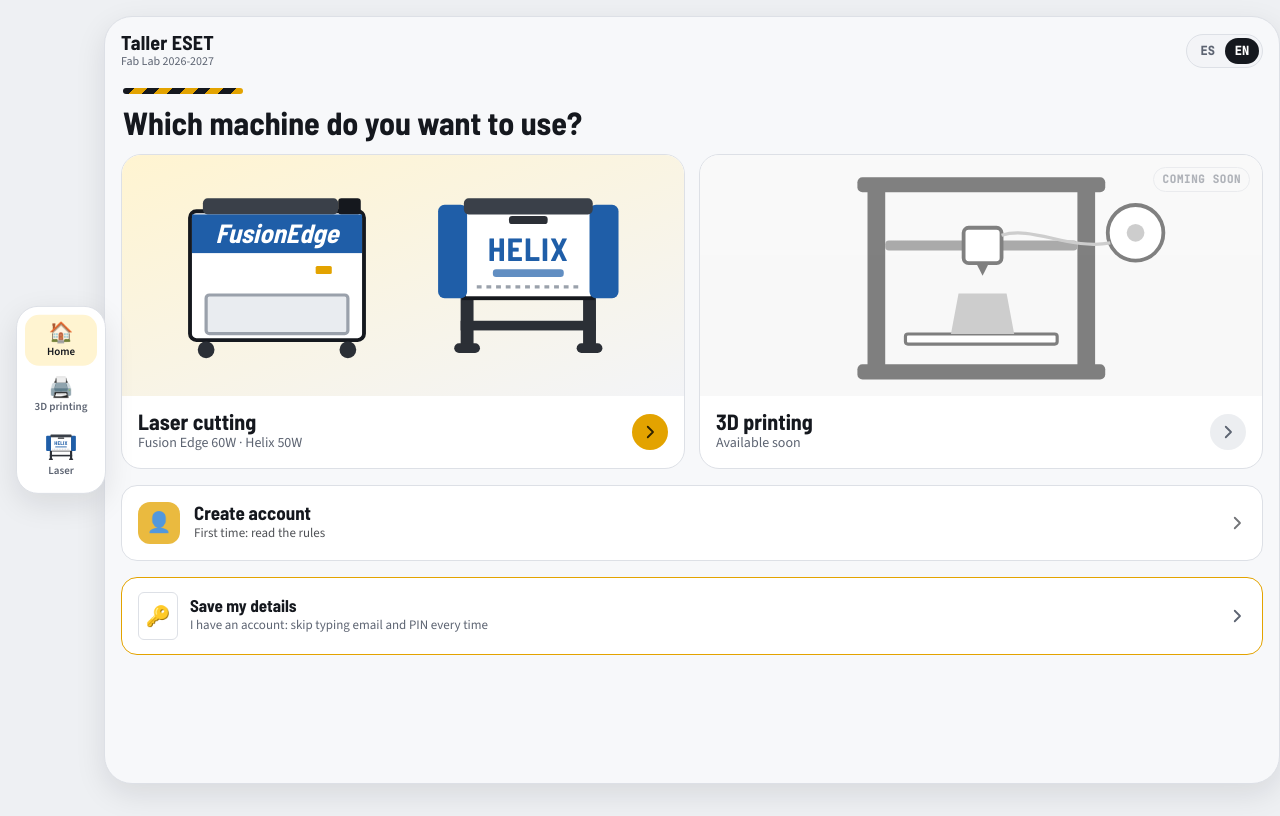
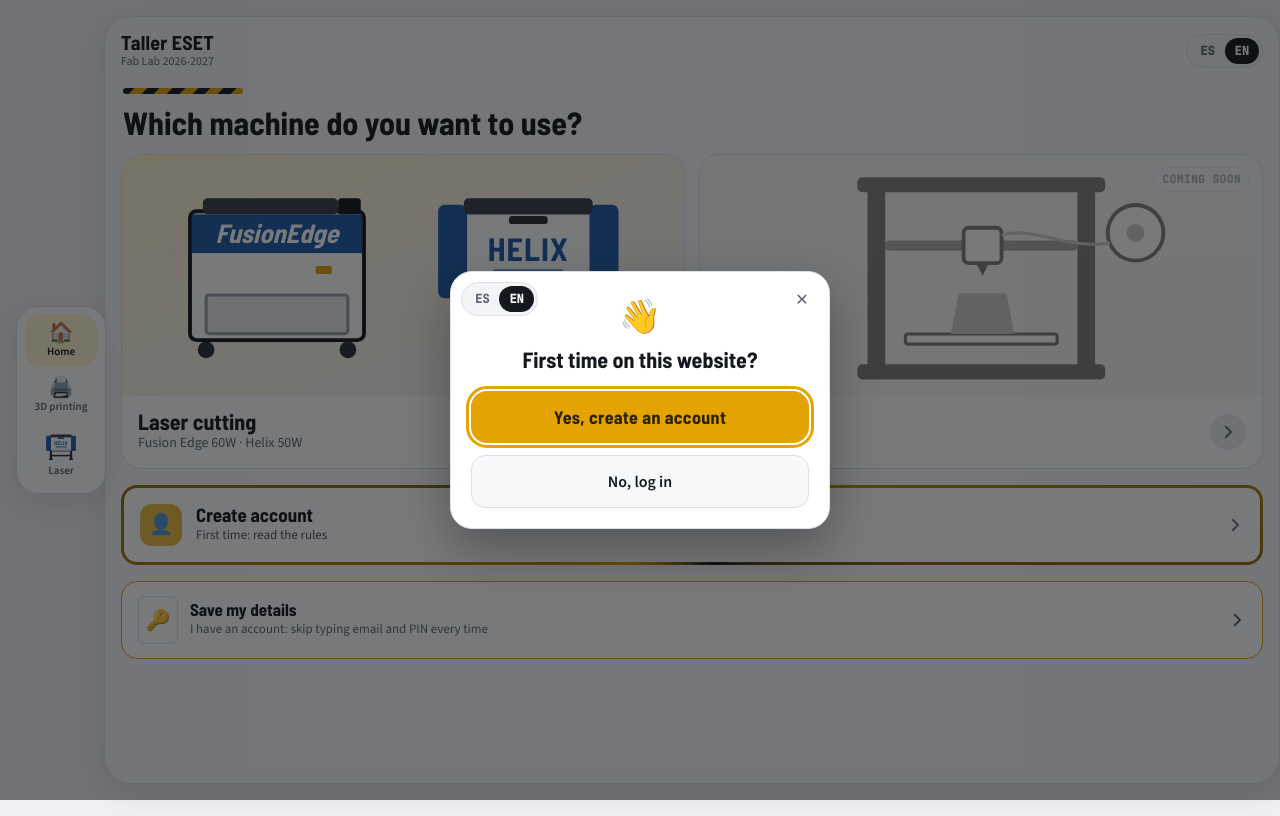
Before and after one commit to fablabuchceu/CEU_FABLAB, a plain HTML site: page index.html in a window 1280 px wide. Drawn offline with nearby package versions, Linux system fonts and the light colour scheme.

Commit message:
feat: first-visit popup on Inicio (crear cuenta / ingresar usuario, ES/EN switch) and animated border on Crear cuenta
Co-Authored-By: Claude Opus 5.5 <noreply@anthropic.com>

```diff
--- a/index.html
+++ b/index.html
@@ -8,7 +8,7 @@
 <title>Taller ESET - Reservas</title>
 <link rel="preconnect" href="https://fonts.googleapis.com">
 <link rel="stylesheet" href="https://fonts.googleapis.com/css2?family=Barlow+Semi+Condensed:wght@500;600;700&family=Source+Sans+3:wght@400;600;700&family=JetBrains+Mono:wght@400;500&display=swap">
-<link rel="stylesheet" href="styles.css?v=20261116e">
+<link rel="stylesheet" href="styles.css?v=20261118">
 </head>
 <body>
 <div class="app" id="app" aria-live="polite"></div>
@@ -365,7 +365,19 @@ const CONFIG = {
 
   const saveCard = () => `<a class="doc save" href="entrar.html"><span class="ic" aria-hidden="true">🔑</span><div><b>${L("Guardar mis datos", "Save my details")}</b><span>${L("Ya tengo cuenta: no escribir email y PIN en cada reserva", "I have an account: skip typing email and PIN every time")}</span></div><span class="ch" style="width:18px;height:18px">${I.next}</span></a>`;
   // Crear cuenta lives on Inicio (step 3, 12 Nov): students can register without going into Láser first. The rules gate (vGate) still comes before the form.
-  const createCard = () => `<div class="actions"><button class="act" id="aCreate"><span class="ic" aria-hidden="true">👤</span><div><b>${L("Crear cuenta", "Create account")}</b><span>${L("Primera vez: lee el reglamento", "First time: read the rules")}</span></div><span class="ch">${I.next}</span></button></div>`;
+  const createCard = () => `<div class="actions"><button class="act hl" id="aCreate"><span class="ic" aria-hidden="true">👤</span><div><b>${L("Crear cuenta", "Create account")}</b><span>${L("Primera vez: lee el reglamento", "First time: read the rules")}</span></div><span class="ch">${I.next}</span></button></div>`;
+  // First-visit popup on Inicio (18 Nov, User): shown only when no details are saved (Guardar mis datos / personal link set user), on every page load until closed (not remembered: a refresh shows it again).
+  let welcomeClosed = false;
+  const welcomeSeen = () => welcomeClosed;
+  const welcomeDone = () => { welcomeClosed = true; };
+  const welcomePop = () => `<div class="wpop" id="wPop" role="dialog" aria-modal="true" aria-labelledby="wT"><div class="wbox">
+      <div class="wlang">${langSwitch()}</div>
+      <button class="wx" id="wX" aria-label="${L("Cerrar", "Close")}">✕</button>
+      <span class="ic" aria-hidden="true">👋</span>
+      <h2 id="wT">${L("¿Primera vez en este sitio web?", "First time on this website?")}</h2>
+      <button class="cta" id="wYes">${L("Sí, crear una cuenta", "Yes, create an account")}</button>
+      <a class="wno" id="wNo" href="entrar.html">${L("No, ingresar usuario", "No, log in")}</a>
+    </div></div>`;
   function vHome() {
     return topbar("Taller ESET", "Fab Lab 2026-2027", false) + `<div class="scr">${demoNote()}
       <div class="hero"><div class="stripe" aria-hidden="true"></div>
@@ -379,6 +391,7 @@ const CONFIG = {
       </div>
       ${user ? "" : createCard()}
       ${user ? "" : saveCard()}
+      ${user || welcomeSeen() ? "" : welcomePop()}
       ${user ? `<label class="chk" for="rem"><input type="checkbox" id="rem" ${remembered() ? "checked" : ""}><span>${L("<b>Recordarme en este dispositivo.</b> No lo marques en un ordenador del taller.", "<b>Remember me on this device.</b> Don't tick it on a workshop computer.")}</span></label>` : ""}
     </div>`;
   }
@@ -649,6 +662,10 @@ const CONFIG = {
     on("mmNext", () => { const ms = misMonths(), i = ms.indexOf(S.mmonth); if (i < ms.length - 1) { S.mmonth = ms[i + 1]; render(); } });
     app.querySelectorAll(".day[data-mk]").forEach(b => b.onclick = () => { S.mday = S.mday === b.dataset.mk ? null : b.dataset.mk; render(); const c = app.querySelector('.bk[data-bk="' + S.mday + '"]'); if (c) c.scrollIntoView({ behavior: "smooth", block: "center" }); });
     on("cta", () => { if (!S.slot || !S.ack) return; S.sheet = "book"; render(); });
+    on("wYes", () => { welcomeDone(); S.screen = "gate"; render(); window.scrollTo(0, 0); });
+    on("wNo", welcomeDone);
+    on("wX", () => { welcomeDone(); render(); });
+    if ($("wPop")) $("wYes").focus();   // only the 2 buttons and ✕ close it (no click outside, no Esc)
     on("aCreate", () => { S.screen = "gate"; render(); window.scrollTo(0, 0); });
     on("gGo", () => { if (!(S.readDone && S.readTick && (!CONFIG.PRINT3D || S.readTick3d))) return; S.sheet = "create"; render(); });
     const ack = $("ack"); if (ack) ack.onchange = () => { S.ack = ack.checked; try { sessionStorage.setItem("eset_ack", S.ack ? "1" : "0"); } catch(e) {} render(); };
@@ -669,7 +686,7 @@ const CONFIG = {
     on("mPrev", () => { const ms = months(), i = ms.indexOf(S.month); if (i > 0) { S.month = ms[i - 1]; render(); } });
     on("mNext", () => { const ms = months(), i = ms.indexOf(S.month); if (i < ms.length - 1) { S.month = ms[i + 1]; render(); } });
     app.querySelectorAll(".hr:not(.busy)").forEach(b => b.onclick = () => { S.slot = slotsFor(S.day)[+b.dataset.i]; render(); });
-    document.onkeydown = e => { if (e.key === "Escape" && S.sheet) { const was = S.sheet; S.sheet = false; if (was === "cancel") { S.cx = null; loadMine(); } else render(); } };
+    document.onkeydown = e => { if ($("wPop")) return; if (e.key === "Escape" && S.sheet) { const was = S.sheet; S.sheet = false; if (was === "cancel") { S.cx = null; loadMine(); } else render(); } };
     if (S.screen === "mis" && user && user.k && !S.mine && !S.mineLoading && !S.mineErr) loadMine();
   }
   render();
--- a/styles.css
+++ b/styles.css
@@ -259,3 +259,17 @@ button{font:inherit;color:inherit}
 .rsw{display:inline-flex;gap:4px;background:var(--field);border:1px solid var(--line);border-radius:10px;padding:3px;margin-left:auto}
 .rsw button{all:unset;cursor:pointer;padding:5px 10px;border-radius:8px;font:600 13px var(--f-display);color:var(--muted)}
 .rsw button[aria-pressed="true"]{background:var(--surface);color:var(--ink);box-shadow:0 1px 3px rgba(0,0,0,.12)}
+/* First-visit popup on Inicio (18 Nov) */
+.wpop{position:fixed;inset:0;z-index:60;display:grid;place-items:center;padding:16px;background:rgba(10,12,16,.55)}
+.wbox{position:relative;width:100%;max-width:380px;box-sizing:border-box;background:var(--surface);color:var(--ink);border:1px solid var(--line);border-radius:22px;padding:28px 20px 20px;display:grid;gap:12px;text-align:center;box-shadow:0 20px 50px rgba(0,0,0,.3)}
+.wbox .ic{font-size:34px;line-height:1}
+.wbox h2{margin:0 0 6px;font:700 22px/1.2 var(--f-display)}
+.wbox .cta{width:100%}
+.wno{display:block;padding:14px;border-radius:14px;border:1px solid var(--line);background:var(--app);color:var(--ink);font-weight:600;text-decoration:none}
+.wx{all:unset;cursor:pointer;position:absolute;top:10px;right:10px;width:34px;height:34px;border-radius:10px;display:grid;place-items:center;color:var(--muted)}
+.wlang{position:absolute;top:10px;left:10px}
+/* Crear cuenta card on Inicio: high-contrast animated border (18 Nov) */
+@property --ha{syntax:"<angle>";inherits:false;initial-value:0deg}
+.act.hl{border:3px solid transparent;background:linear-gradient(var(--surface),var(--surface)) padding-box,conic-gradient(from var(--ha),var(--accent),var(--ink),var(--accent),var(--ink),var(--accent)) border-box;animation:hlspin 3s linear infinite}
+@keyframes hlspin{to{--ha:360deg}}
+@media (prefers-reduced-motion:reduce){.act.hl{animation:none}}
```
Also changed, not shown: entrar.html (+1 -1 lines).
